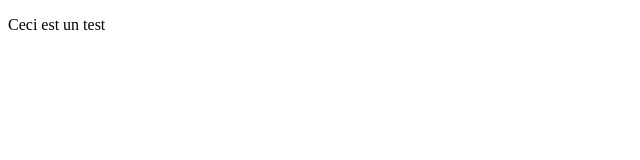
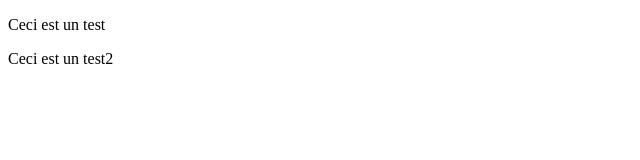
Before and after one commit to nitramXmas/compteurWorlds, a plain HTML site: page index.html in a window 1280 px wide. Shown: the full height of the page, 0-640 px from the left. Drawn offline with Linux system fonts and the light colour scheme.

Commit message:
second test

```diff
--- a/index.html
+++ b/index.html
@@ -9,6 +9,7 @@
 <body>
 
     <p>Ceci est un test</p>
+    <p>Ceci est un test2</p>
 
 </body>
 </html>
```
